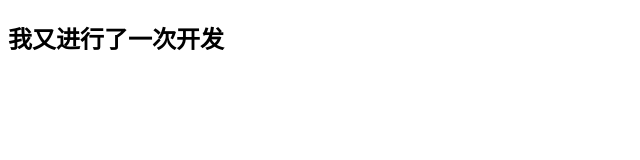
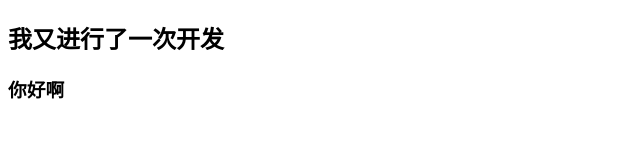
Before and after one commit to huiminH/branch, a plain HTML site: page index.html in a window 1280 px wide. Shown: the whole page, without its empty margins (0-640 px from the left). Drawn offline with Linux system fonts and the light colour scheme.

Commit message:
这是我第三次提交

```diff
--- a/index.html
+++ b/index.html
@@ -8,5 +8,6 @@
 </head>
 <body>
     <h2>我又进行了一次开发</h2>
+    <h3>你好啊</h3>
 </body>
 </html>
```
Also changed, not shown: git分支指令.txt (added).
